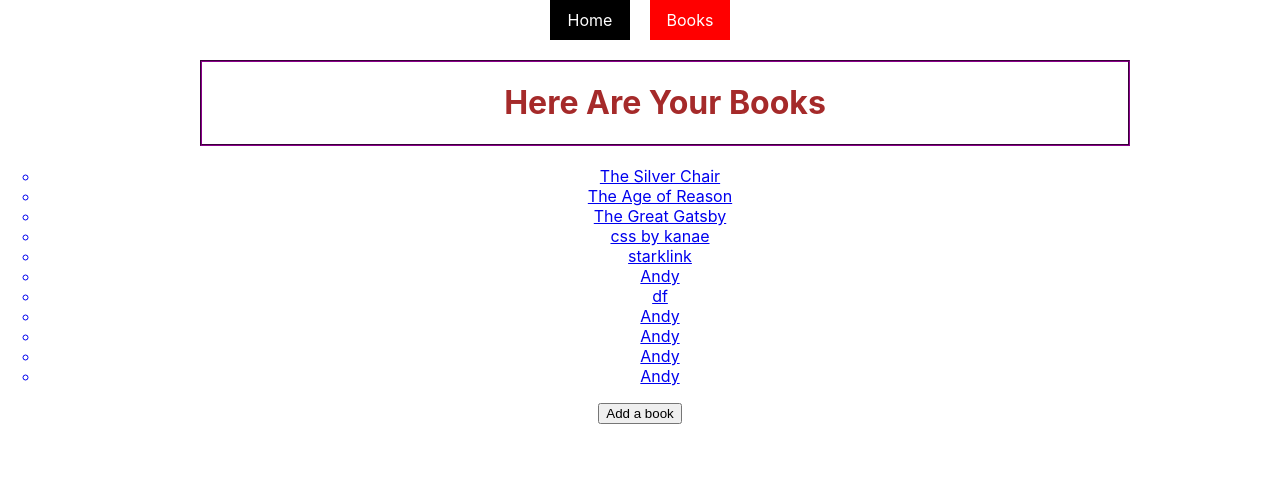
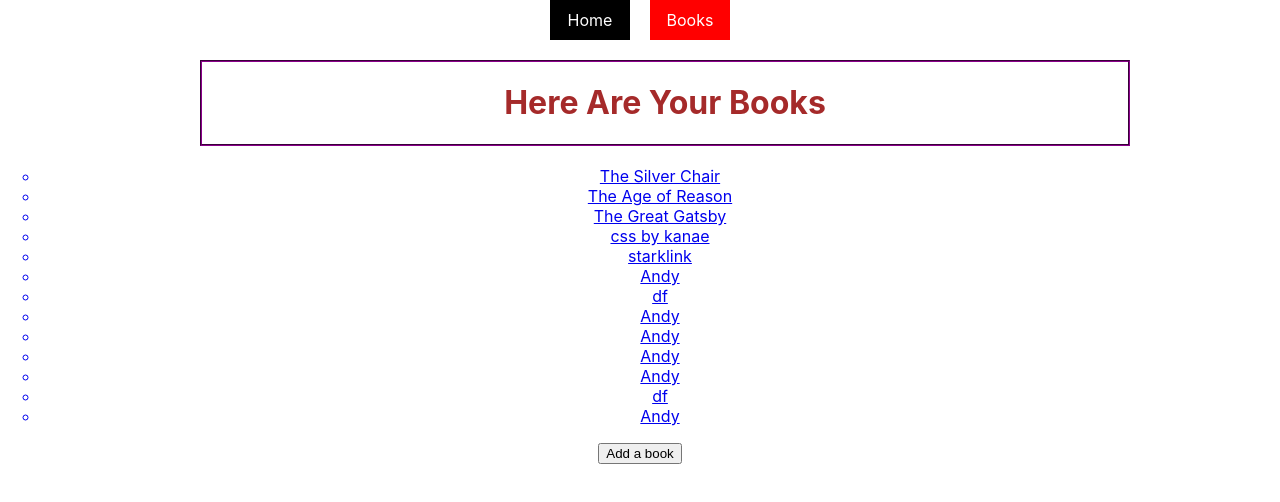
Before and after one commit to valera2022/PROJECT2, a React (Create React App) app: page /books in a window 1280 px wide. Shown: the top 502 px of the page. Built offline with nearby package versions, Linux system fonts and the light colour scheme; data requests are answered from the project's data file.

Commit message:
changed link on book from booklist to bookshow

```diff
--- a/db.json
+++ b/db.json
@@ -76,6 +76,20 @@
       "date": "1945",
       "img": "https://external-content.duckduckgo.com/iu/?u=https%3A%2F%2F99designs-blog.imgix.net%2Fblog%2Fwp-content%2Fuploads%2F2017%2F02%2Fattachment_80004080-e1488217702832.jpg%3Fauto%3Dformat%26q%3D60%26fit%3Dmax%26w%3D930&f=1&nofb=1&ipt=184852177b46faf66437eb4c345696a74d1746512155c6a250591c7e6565a1bb&ipo=images",
       "id": 11
+    },
+    {
+      "name": "df",
+      "author": "sdx",
+      "date": "2023",
+      "img": "https://external-content.duckduckgo.com/iu/?u=https%3A%2F%2Ftse1.mm.bing.net%2Fth%3Fid%3DOIP.E5XRsXOXAY5pFnhMKDoU8gHaEo%26pid%3DApi&f=1&ipt=1973fb74db4a10b06673eb552e533bb447c45c6c510247ce09c5bcc7ecc50ccd&ipo=images",
+      "id": 12
+    },
+    {
+      "name": "Andy",
+      "author": "F. Scott Fitzgerald",
+      "date": "2023",
+      "img": "https://external-content.duckduckgo.com/iu/?u=https%3A%2F%2Ftse1.mm.bing.net%2Fth%3Fid%3DOIP.E5XRsXOXAY5pFnhMKDoU8gHaEo%26pid%3DApi&f=1&ipt=1973fb74db4a10b06673eb552e533bb447c45c6c510247ce09c5bcc7ecc50ccd&ipo=images",
+      "id": 13
     }
   ]
 }
--- a/src/AddBook.js
+++ b/src/AddBook.js
@@ -17,10 +17,10 @@ function AddBook({books,onForm}){
 
         // console.log( e.target.name.value)
         let formData = {
-            name,
-            author,
-            date,
-            img
+            name:name,
+            author:author,
+            date:date,
+            img:img
         }
 
         onForm(formData)
--- a/src/App.js
+++ b/src/App.js
@@ -2,7 +2,7 @@ import logo from './logo.svg';
 import './App.css';
 import React,{useState,useEffect} from 'react';
 import  ReactDOM  from 'react';
-import { BrowserRouter,Route,Switch ,useHistory} from 'react-router-dom';
+import { BrowserRouter,Route,Switch ,useHistory,useRouteMatch} from 'react-router-dom';
 import Home from './Home';
 import BooksList from './BooksList';
 import NavBar from './NavBar';
@@ -18,6 +18,7 @@ import { toast } from "react-toastify";
 function App(props) {
   const [books,setBooks] =  useState([])
   const history = useHistory()
+  // const match = useRouteMatch();
 
 
   useEffect(()=>{
@@ -51,7 +52,7 @@ function handleForm(formData){
   .then(dat=> {
     setBooks([...books,dat])
     toast.success("You just added a book!");
-    history.push('/books');                                  })
+    history.push("/books");}) //why is not pushing to booklist
   .catch(r=> toast.error("Oops, something went wrong " + r.message))
 }
 
@@ -67,7 +68,7 @@ function handleForm(formData){
       <Route exact path="/form"> <AddBook books={books} onForm={handleForm}/> </Route>
       <Route exact path="/books" ><BooksList books={books} />
       </Route>
-      <Route  path="/books/:ID" > <BookShow books={books}/> </Route>
+      <Route  path="bookShow/:ID"> <BookShow books={books}/> </Route>
 
       </Switch>
 
--- a/src/Book.js
+++ b/src/Book.js
@@ -3,7 +3,7 @@ import { Link } from "react-router-dom";
 
 function Book({book}){
     return(
-      <Link to={`/books/${book.id}`}>
+      <Link to={`/bookShow/${book.id}`}>
 
         <li >{book.name}</li>
 
--- a/src/BookShow.js
+++ b/src/BookShow.js
@@ -3,10 +3,11 @@ import { useParams } from "react-router-dom";
 
 
 function BookShow({books}){
-    // debugger;
+    debugger;
+    console.log(books)
     const params =useParams()
     console.log(params)
-    let book = books.find(boo => books.id === params.id)
+    books.find(boo => books.id === params.id)
     // const [book,setBooks]= useState({})
     // const {id,name,author,date,img} = book
     // // const {params} = useParams()
@@ -23,13 +24,14 @@ function BookShow({books}){
     //   })
     return(
         <div>
-          <img  width="799.99" height="1134"src={ book.img}/>
-          <h1>{book.name}</h1>
-          <h2>{"by " + book.author}</h2>
-          <p>{"Published on " +  book.date}</p>
+          <img  width="799.99" height="1134"src={ books[params.Id].img}/>
+          <h1>{ books[params.Id].name}</h1>
+          <h2>{"by " +  books[params.Id].author}</h2>
+          <p>{"Published on " +   books[params.Id].date}</p>
 
         </div>
     )
 }
 
+
 export default BookShow
```
